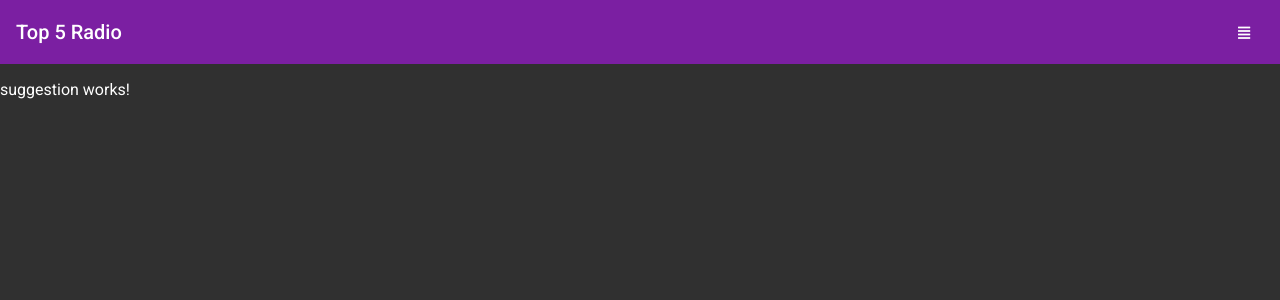
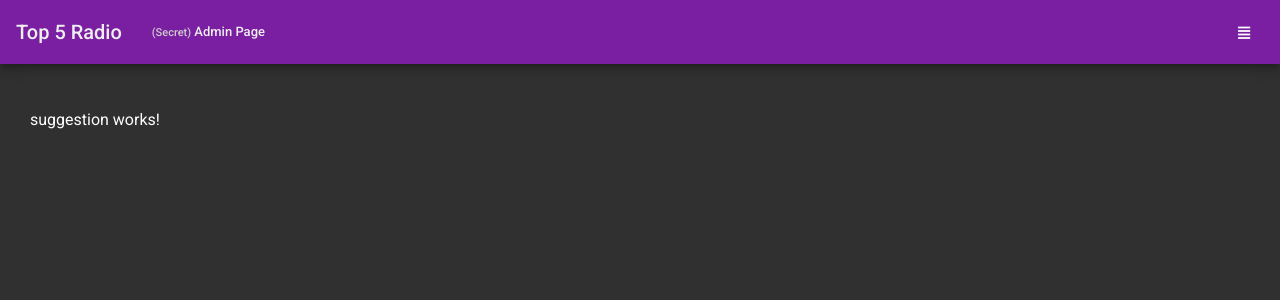
Before and after one commit to lucasphi/top5radio, an Angular app in the folder frontend/: page / in a window 1280 px wide. Shown: the top 300 px of the page. Built offline with nearby package versions, Linux system fonts and the light colour scheme.

Commit message:
Adding the routing links

```diff
--- a/frontend/src/app/app.component.html
+++ b/frontend/src/app/app.component.html
@@ -1,7 +1,10 @@
 <header class="mat-elevation-z6 header">
-    <mat-toolbar color="primary" class="toolbar">
+    <mat-toolbar color="primary">
 
-        <p>Top 5 Radio</p>
+        <div class="header-left">
+            <a [routerLink]="['/']">Top 5 Radio</a>
+            <a class="admin-link" [routerLink]="['admin', 'ranking']"><span>(Secret)</span> Admin Page</a>
+        </div>
 
         <button mat-icon-button (click)="snav.toggle()" aria-label="Toogle menu">
             <em class="fas fa-align-justify" aria-hidden="true"></em>
--- a/frontend/src/app/app.component.scss
+++ b/frontend/src/app/app.component.scss
@@ -1,10 +1,28 @@
 .header {
+    position: relative;
+    z-index: 10;
 
     .mat-toolbar {
-        display: flex;
         justify-content: space-between;
     }
 
+    .header-left {
+        display: flex;
+        flex-direction: row;
+
+        a:first-child {
+            margin-right: 30px;
+        }
+
+        .admin-link {
+            font-size: 13px;
+
+            span {
+                font-size: 11px;
+                color: #cccccc;
+            }
+        }
+    }
 }
 
 .main {
@@ -12,5 +30,6 @@
 
     .mat-drawer-container {
         height: inherit;
+        padding: 30px;
     }
 }
--- a/frontend/src/styles.scss
+++ b/frontend/src/styles.scss
@@ -6,3 +6,12 @@ body { margin: 0; font-family: Roboto, "Helvetica Neue", sans-serif; }
 .app-background {
     background: #303030;
 }
+
+a {
+    color: #EFEFEF;
+    text-decoration: none;
+
+    &:hover {
+        color: #CCCCCC;
+    }
+}
```
